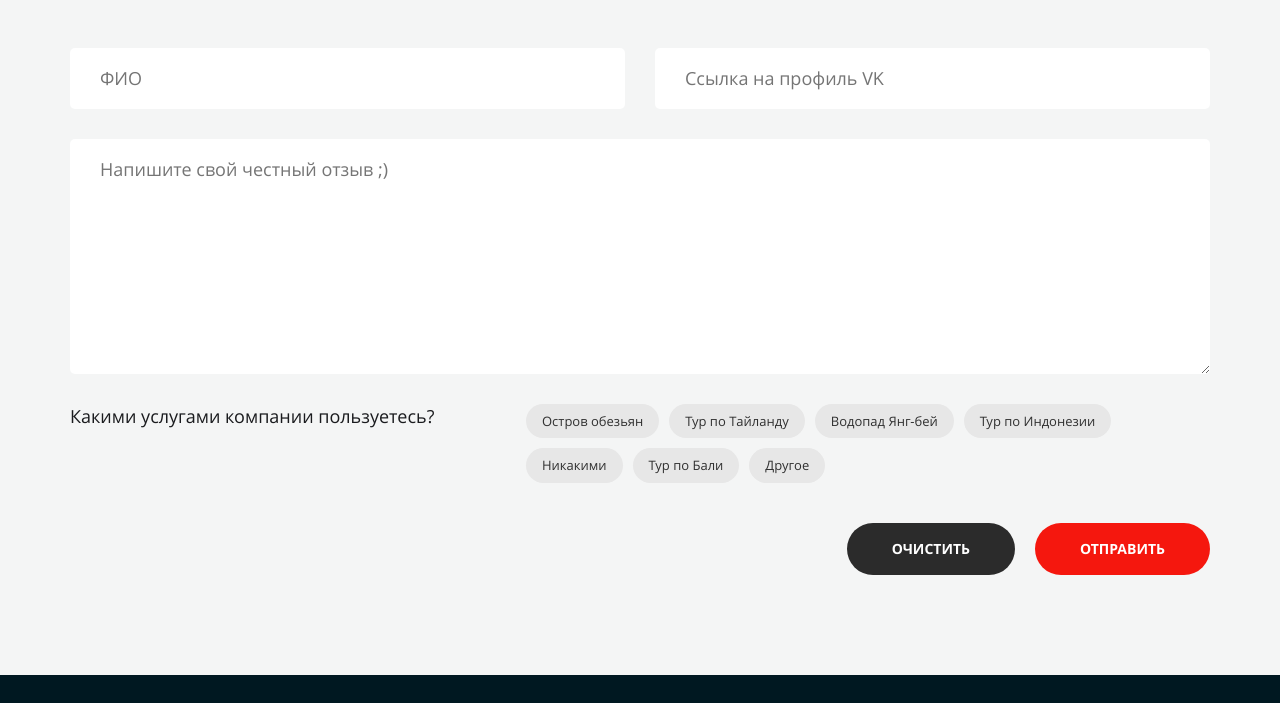
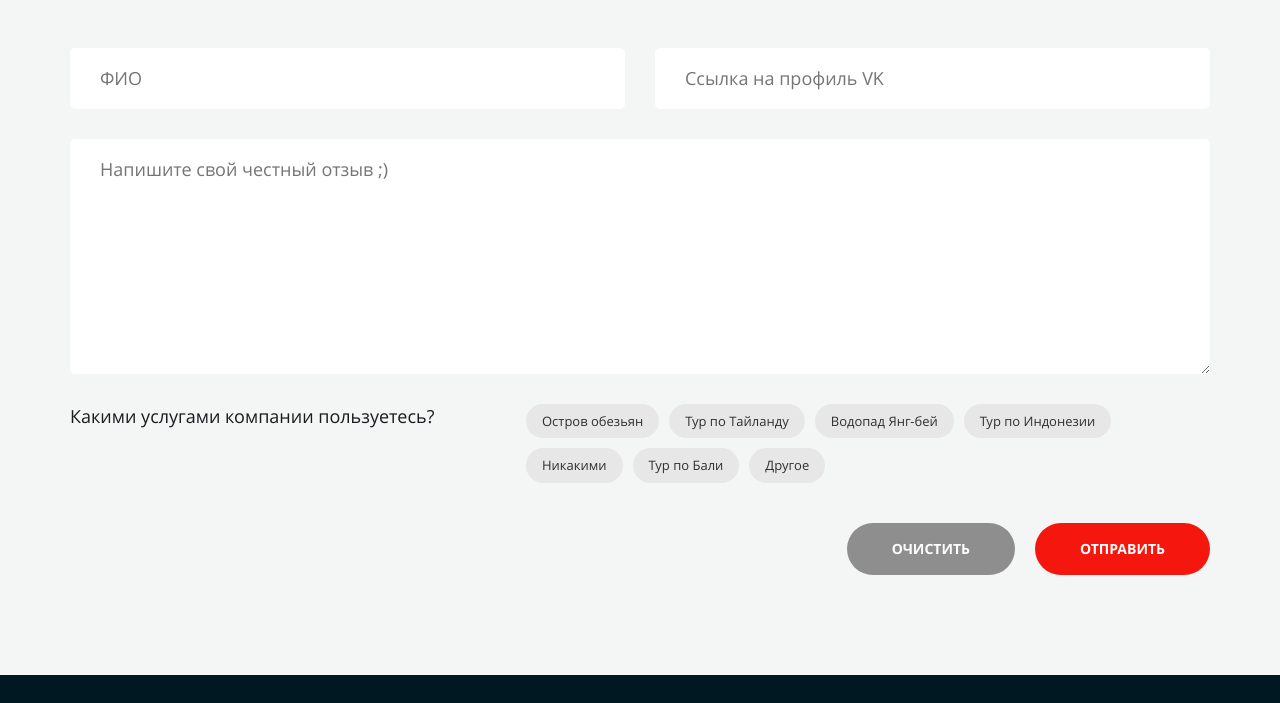
Before and after one commit to zhukovskysv/air-asia, a plain HTML site: page reviews.html in a window 1280 px wide. Shown: the part 2440-3143 px from the top of the page. Drawn offline with Linux system fonts and the light colour scheme.

Commit message:
mod air-asia

```diff
--- a/css/blocks/btn.css
+++ b/css/blocks/btn.css
@@ -14,6 +14,10 @@
   background-color: #DA0100;
 }
 
+.btn--bg--grey:hover {
+  background-color: #2B2B2B;
+}
+
 .btn:active {
   color: #F5170E;
   box-shadow: 0 0 0 1px #F5170E;
@@ -21,6 +25,6 @@
   background-color: #ffffff;
 }
 
-.btn--bg--black {
-  background-color: #2B2B2B;
+.btn--bg--grey {
+  background-color: #8E8E8E;
 }
--- a/reviews.html
+++ b/reviews.html
@@ -268,7 +268,7 @@
               </ul>
             </div>
             <div class="form__row form__row-btn">
-              <button class="controls__btn btn btn--bg--black" type="reset">Очистить</button>
+              <button class="controls__btn btn btn--bg--grey" type="reset">Очистить</button>
               <button class="controls__btn btn" type="submit">Отправить</button>
             </div>
           </form>
```
